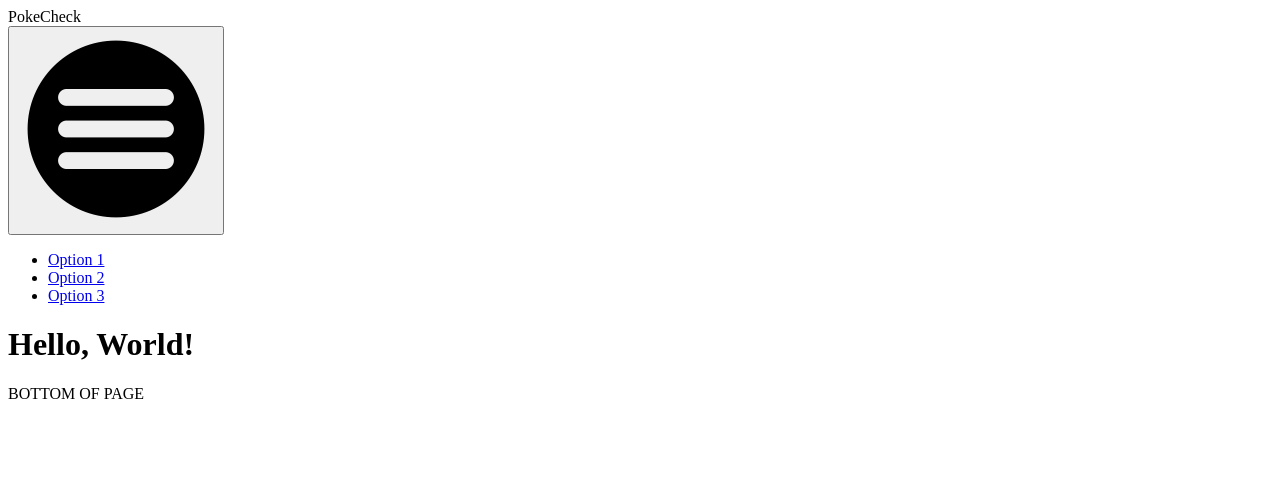
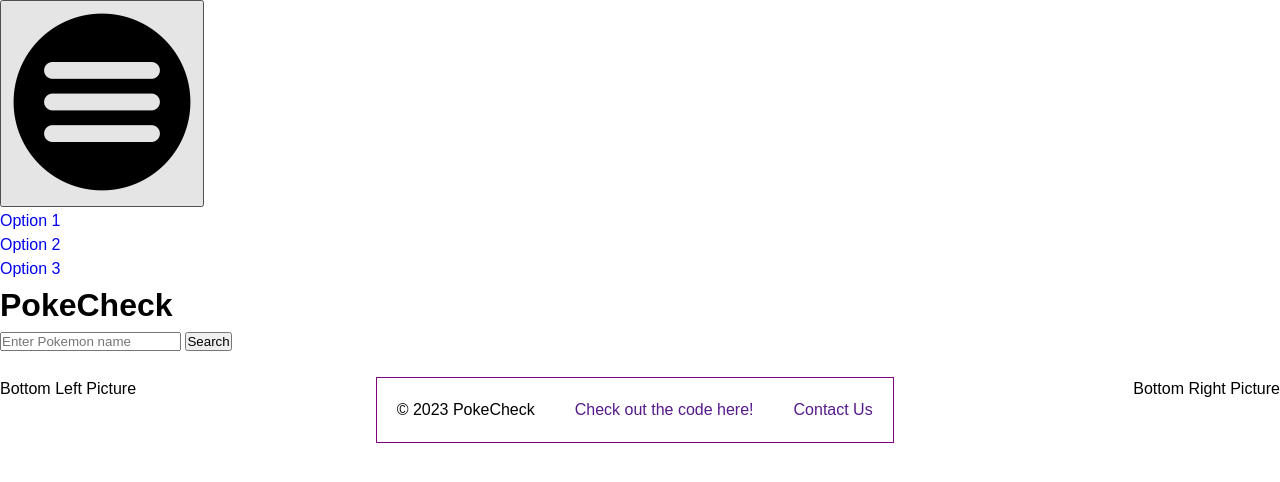
Before and after one commit to Minsuhk/PokedexWebsite, a plain HTML site: page index.html in a window 1280 px wide. Drawn offline with Linux system fonts and the light colour scheme.

Commit message:
Added in features to page

```diff
--- a/index.html
+++ b/index.html
@@ -23,15 +23,46 @@
 		<!-- The X-UA-Compatible header tells Internet Explorer to use the latest rendering engine available (edge) -->
 		<title>PokeCheck</title>
 		<!-- This is the title element that defines the title of the document shown in the browser tab -->
+		<style>
+			* {
+				margin: 0;
+				padding: 0;
+				box-sizing: border-box;
+			}
+
+			html {
+				font-family: sans-serif;
+			}
+
+			body {
+				font-size: 16px;
+				line-height: 1.5;
+			}
+
+			h1, h2, h3, h4, h5, h6 {
+				margin: 0;
+				padding: 0;
+			}
+
+			ul, ol {
+				list-style: none;
+			}
+
+			a {
+				text-decoration: none;
+			}
+		</style>
 		<link rel="stylesheet" href="css/style.css">
+		<script defer src="js/index.js"></script>
 	</head>
 	<body>
 		<!-- This is the body element that contains the visible content of the document -->
 		<header>
 			<!-- This is a header element that represents a container for introductory content or navigation links -->
       		<div class="top-box">
-        <div class="title-text">PokeCheck</div>
 				<div class="circle-menu">
+					<nav>
+						<!-- This is a nav element that represents a section with navigation links -->
 						<button class="menu-button">
 							<img src="assets/images/OptionsButton.png" alt="ButtonImage">
 						</button>
@@ -40,21 +71,30 @@
 							<li><a href="#">Option 2</a></li>
 							<li><a href="#">Option 3</a></li>
 						  </ul>
+					</nav>
 				</div>
-			<nav>
-				<!-- This is a nav element that represents a section with navigation links -->
-			</nav>
+        		<h1 id="title-text">PokeCheck</h1>
+      </div>
 		</header>
-		<h1>Hello, World!</h1>
-		<!-- This is a heading element that displays a large text with a level of importance -->
-		<!-- There are six levels of headings from h1 to h6, with h1 being the most important and h6 being the least important -->
 		<main>
+			<section id="main-content">
+				<input type="text" id="search-input" placeholder="Enter Pokemon name">
+				<button id="search-button">Search</button>
+				<div id="result-container">
+					<img id="front-img"></img>
+				</div>
+			</section>
 			<!-- This is a main element that represents the main content of the document -->
-
 		</main>
-		<footer>
-			<!-- This is a footer element that represents a container for information at the end of the document or section -->
-      <div class="bottom-box">BOTTOM OF PAGE</div>
+		<footer class="bottom-box">
+			<p>Bottom Left Picture</p>
+			<!-- This is a footer element that represents a footer for the document or section -->
+			<ul id="footer-links">
+				<li class="footer-link">&copy; 2023 PokeCheck</li>
+				<li class="footer-link"><a href="">Check out the code here!</a></li>
+				<li class="footer-link"><a href="">Contact Us</a></li>
+			</ul>
+			<p>Bottom Right Picture</p>
 		</footer>
 	</body>
 </html>
```
Lines whose indentation alone changed are shown as unchanged.
